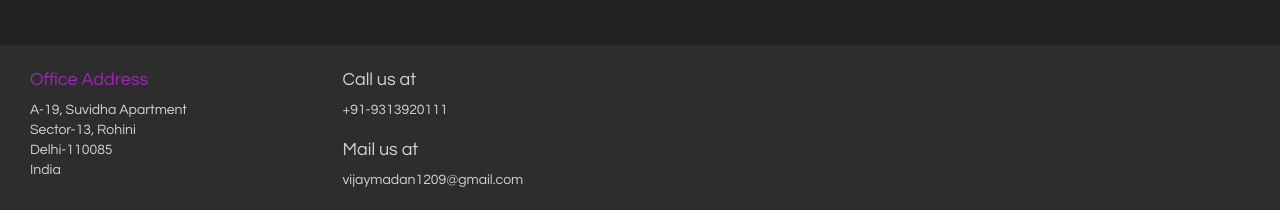
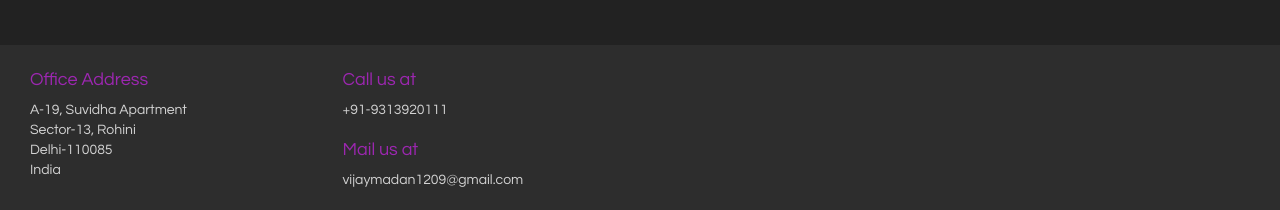
Before and after one commit to vijaymadan/vijaymadan.github.io, a plain HTML site: page index.html in a window 1280 px wide. Shown: the part 4588-4798 px from the top of the page. Drawn offline with nearby package versions, Linux system fonts and the light colour scheme.

Commit message:
Update index.html

```diff
--- a/index.html
+++ b/index.html
@@ -284,13 +284,13 @@
                     </ul>
                 </div>
                  <div class="col-xs-6 col-sm-3 column" style="width:800px; margin:0 auto;">
-                    <h4>Call us at</h4>
+                    <h4><a href="">Call us at</a></h4>
                     <ul class="list-unstyled">
                         <li>+91-9313920111</li>
                     </ul>
                 </div>
                 <div class="col-xs-6 col-sm-3 column" style="width:800px; margin:0 auto;">
-                    <h4>Mail us at</h4>
+                    <h4><a href="">Mail us at</a></h4>
                     <ul class="list-unstyled">
                         <li>vijaymadan1209@gmail.com</li>
                     </ul>
```
